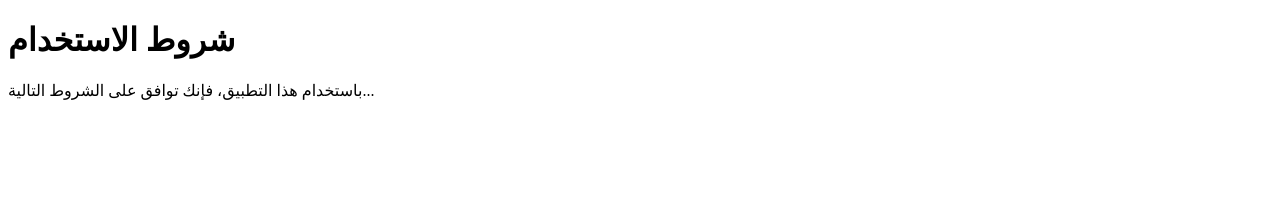
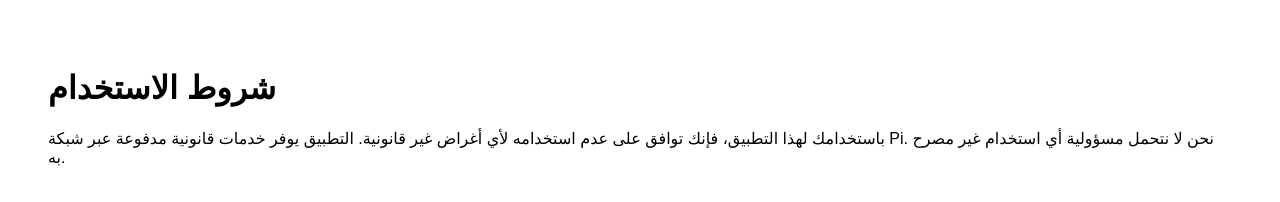
Before and after one commit to ousamahashem/Marriage-in-Egypt-, a plain HTML site: page terms-of-use.html in a window 1280 px wide. Drawn offline with Linux system fonts and the light colour scheme.

Commit message:
Add files via upload

```diff
--- a/terms-of-use.html
+++ b/terms-of-use.html
@@ -1,11 +1,11 @@
 <!DOCTYPE html>
 <html lang="ar">
 <head>
-<meta charset="UTF-8">
-<title>شروط الاستخدام</title>
+  <meta charset="UTF-8">
+  <title>شروط الاستخدام</title>
 </head>
-<body>
-<h1>شروط الاستخدام</h1>
-<p>باستخدام هذا التطبيق، فإنك توافق على الشروط التالية...</p>
+<body style="font-family: Arial; padding: 40px;">
+  <h1>شروط الاستخدام</h1>
+  <p>باستخدامك لهذا التطبيق، فإنك توافق على عدم استخدامه لأي أغراض غير قانونية. التطبيق يوفر خدمات قانونية مدفوعة عبر شبكة Pi. نحن لا نتحمل مسؤولية أي استخدام غير مصرح به.</p>
 </body>
 </html>
```
Also changed, not shown: 1 other file.
